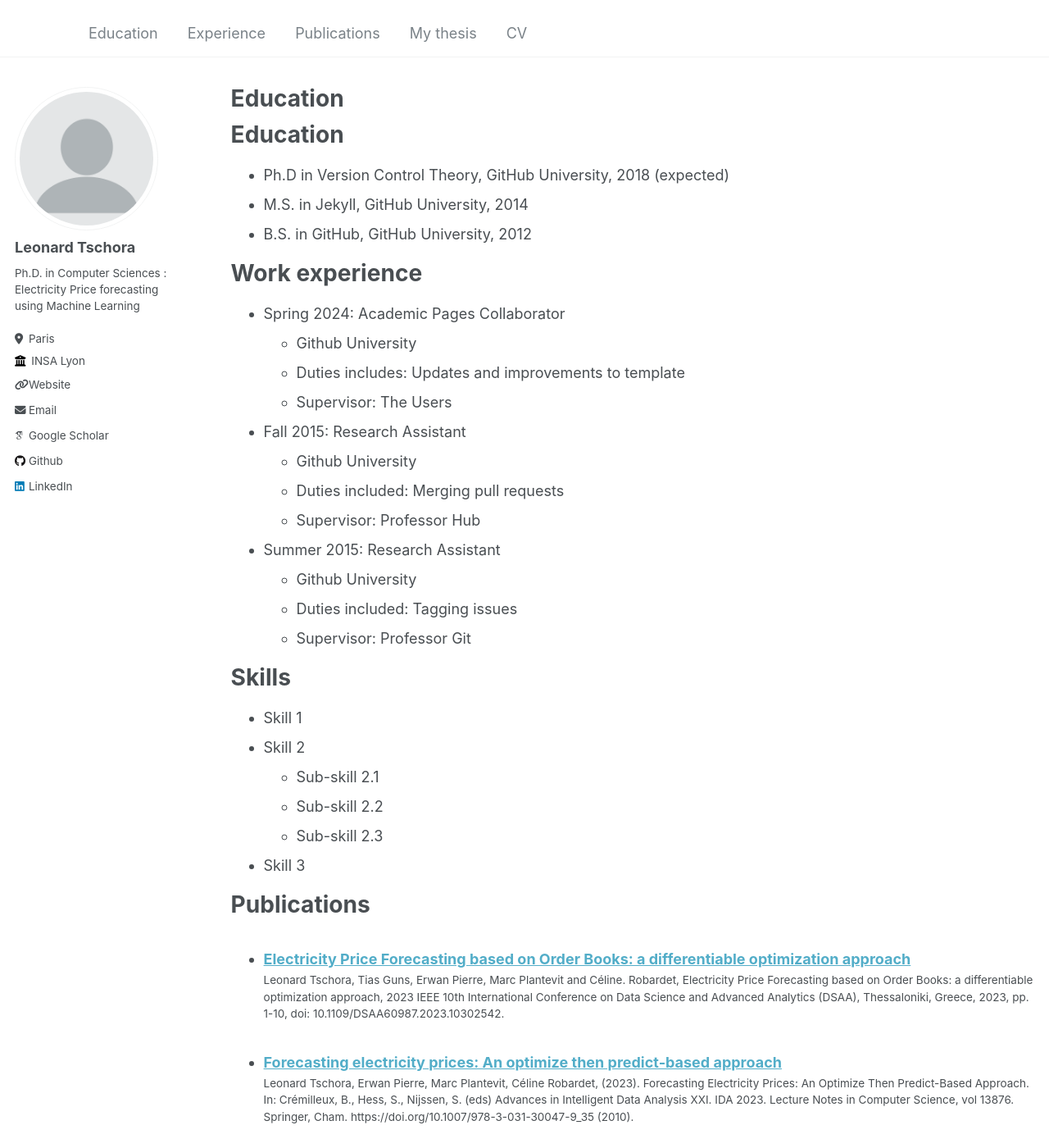
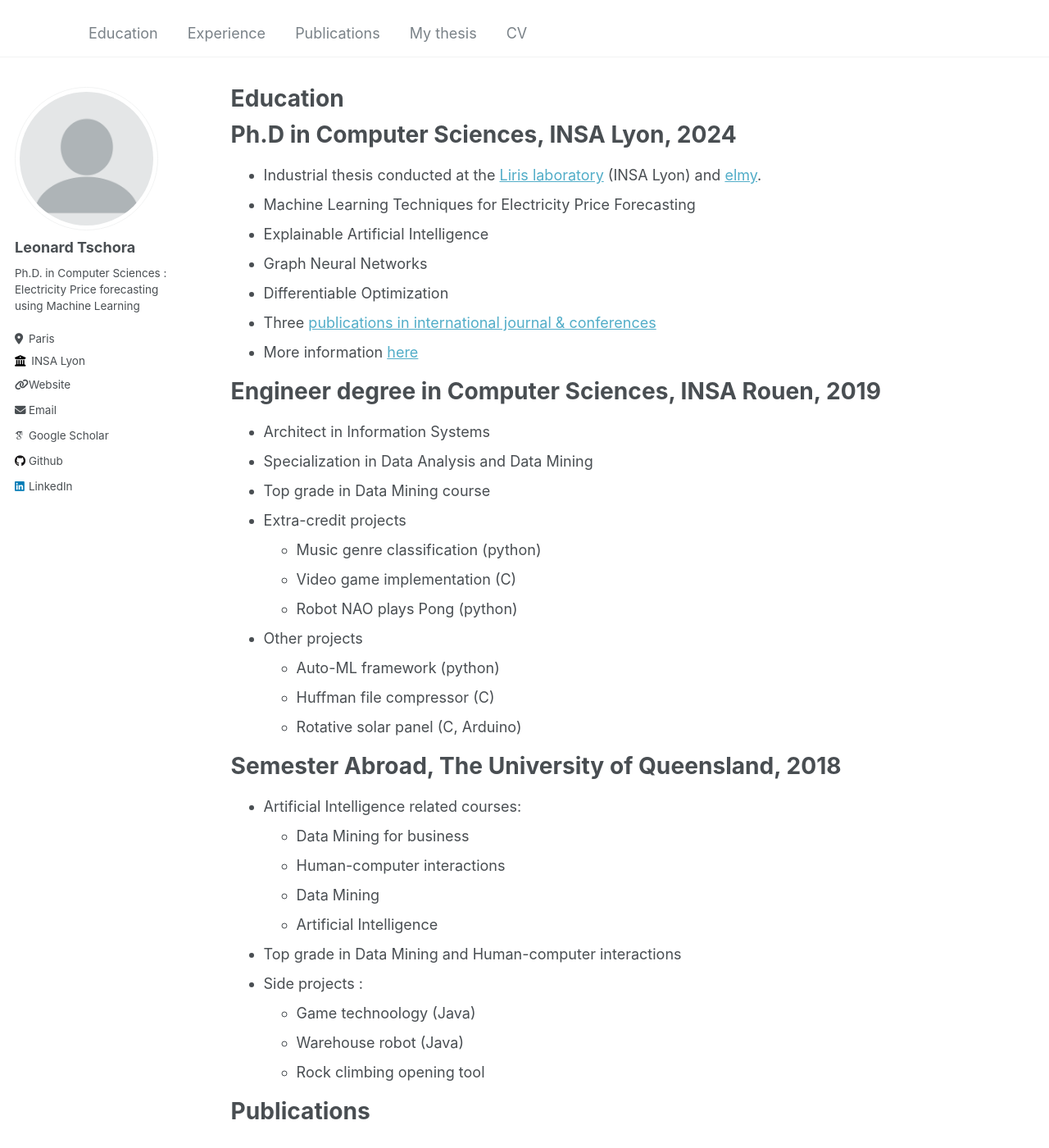
Before and after one commit to leonardtschora/leonardtschora.github.io, a Jekyll site: the page built from _pages/education.md, in a window 1280 px wide and 1400 px high. Shown: the whole window at 82% size. Built offline with Jekyll 4.4.1, drawn with Linux system fonts in a browser that asks for light colours; some web fonts are replaced.

Commit message:
Update education.md

```diff
--- a/_pages/education.md
+++ b/_pages/education.md
@@ -9,37 +9,44 @@ redirect_from:
 
 {% include base_path %}
 
-Education
+Ph.D in Computer Sciences, INSA Lyon, 2024
 ======
-* Ph.D in Version Control Theory, GitHub University, 2018 (expected)
-* M.S. in Jekyll, GitHub University, 2014
-* B.S. in GitHub, GitHub University, 2012
+* Industrial thesis conducted at the [Liris laboratory](https://liris.cnrs.fr/) (INSA Lyon) and [elmy](https://elmy.fr/).
+* Machine Learning Techniques for Electricity Price Forecasting
+* Explainable Artificial Intelligence
+* Graph Neural Networks
+* Differentiable Optimization
+* Three [publications in international journal & conferences](\publications\)
+* More information [here](\thesis\)
 
-Work experience
+
+Engineer degree in Computer Sciences, INSA Rouen, 2019
 ======
-* Spring 2024: Academic Pages Collaborator
-  * Github University
-  * Duties includes: Updates and improvements to template
-  * Supervisor: The Users
+* Architect in Information Systems
+* Specialization in Data Analysis and Data Mining
+* Top grade in Data Mining course
+* Extra-credit projects
+  * Music genre classification (python)
+  * Video game implementation (C)
+  * Robot NAO plays Pong (python)
+* Other projects
+  * Auto-ML framework (python)
+  * Huffman file compressor (C)
+  * Rotative solar panel (C, Arduino)
 
-* Fall 2015: Research Assistant
-  * Github University
-  * Duties included: Merging pull requests
-  * Supervisor: Professor Hub
 
-* Summer 2015: Research Assistant
-  * Github University
-  * Duties included: Tagging issues
-  * Supervisor: Professor Git
-
-Skills
+Semester Abroad, The University of Queensland, 2018
 ======
-* Skill 1
-* Skill 2
-  * Sub-skill 2.1
-  * Sub-skill 2.2
-  * Sub-skill 2.3
-* Skill 3
+* Artificial Intelligence related courses:
+  * Data Mining for business
+  * Human-computer interactions
+  * Data Mining
+  * Artificial Intelligence
+* Top grade in Data Mining and Human-computer interactions
+* Side projects :
+  * Game technoology (Java)
+  * Warehouse robot (Java)
+  * Rock climbing opening tool
 
 Publications
 ======
```
